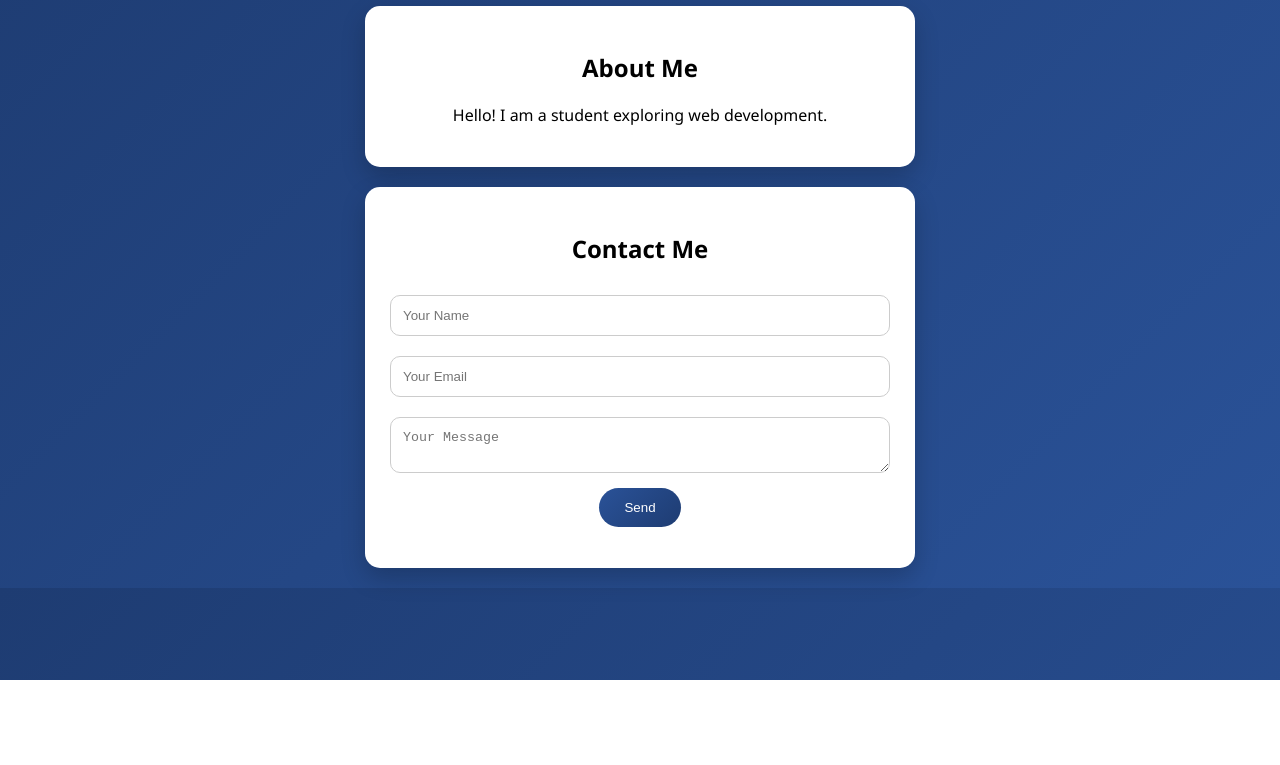
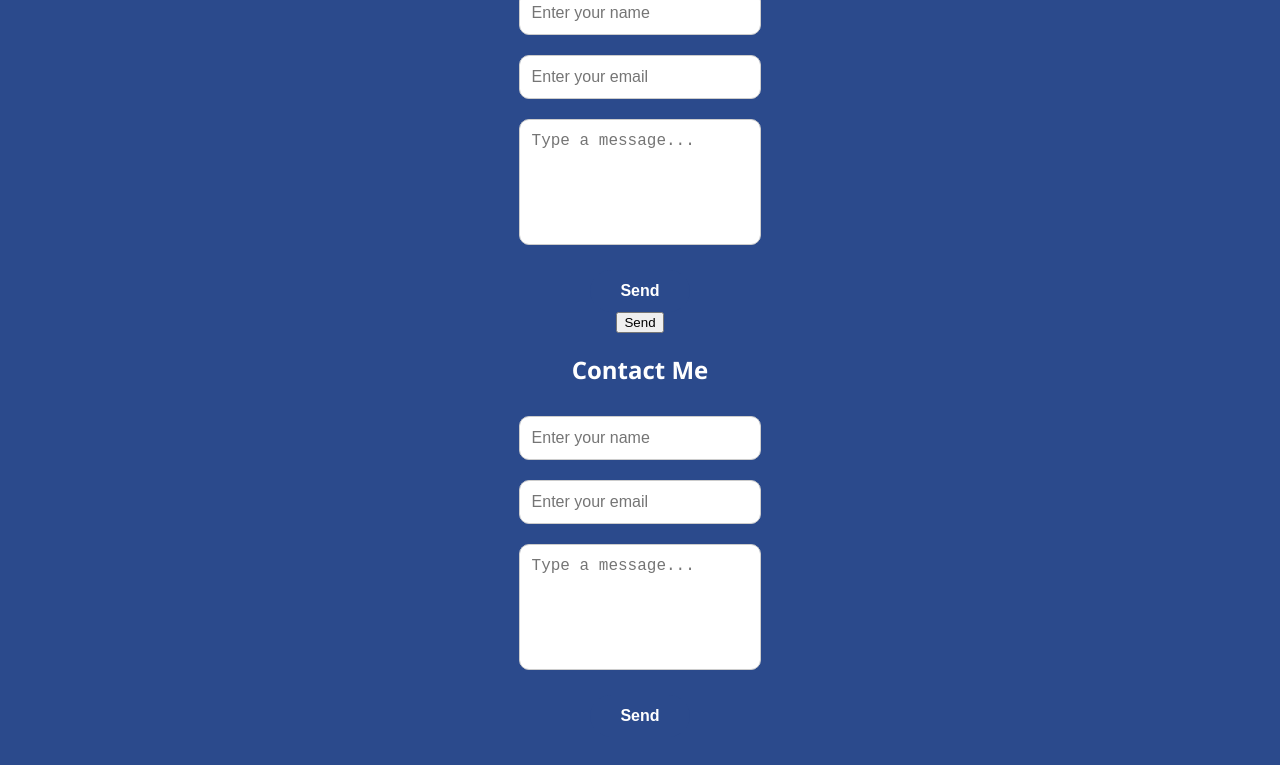
Before and after one commit to 25bcya34-code/Portfolio-Website, a website: page index.html in a window 1280 px wide. Shown: the part 120-885 px from the top of the page. Before the commit the page ends 800 px from the top, so only its background shows below. Drawn offline with Linux system fonts and the light colour scheme.

Commit message:
Full CSS styling for contact form

```diff
--- a/index.html
+++ b/index.html
@@ -6,29 +6,53 @@
 </head>
 <body>
 
-<div class="container">
-    <h1>Welcome to My Portfolio</h1>
+<div class="contact-card">
+    <h2>Contact Me</h2>
 
-    <div class="card">
-        <h2>About Me</h2>
-        <p>Hello! I am a student exploring web development.</p>
-    </div>
+    <form id="contact-form">
+        <input type="text" id="name" placeholder="Enter your name" required>
+        <input type="email" id="email" placeholder="Enter your email" required>
+        <textarea id="message" placeholder="Type a message..." required></textarea>
 
-    <div class="card">
-        <h2>Contact Me</h2>
+        <button type="submit" id="send-btn">Send</button>
+    </form>
 
-        <form id="contactForm">
-            <input type="text" id="name" placeholder="Your Name" required>
-            <input type="email" id="email" placeholder="Your Email" required>
-            <textarea id="message" placeholder="Your Message" required></textarea>
-            <button type="submit">Send</button>
-        </form>
-
-        <p id="responseMsg"></p>
+    <div id="success-message" style="display: none;">
+        <p>✅ Message sent successfully!</p>
     </div>
 </div>
 
-<script src="script.js"></script>
+
+        <form id="contact-form">
+    <button type="submit">Send</button>
+</form>
+
+<div class="contact-card">
+    <h2>Contact Me</h2>
+
+    <form id="contact-form">
+        <input type="text" id="name" placeholder="Enter your name" required>
+        <input type="email" id="email" placeholder="Enter your email" required>
+        <textarea id="message" placeholder="Type a message..." required></textarea>
+
+        <button type="submit" id="send-btn">Send</button>
+    </form>
+
+    <div id="success-message" style="display: none;">
+        <p>✅ Message sent successfully!</p>
+    </div>
+</div>
+<script>
+    const form = document.getElementById('contact-form');
+    const msg = document.getElementById('success-message');
+
+    form.addEventListener('submit', function(e) {
+        e.preventDefault(); // Prevents the page from reloading
+
+        form.style.display = 'none'; // Hides the input boxes
+        msg.style.display = 'block'; // Shows the "Success" message
+    });
+</script>
 
 </body>
 </html>
--- a/style.css
+++ b/style.css
@@ -1,83 +1,89 @@
 body {
-    font-family: 'Segoe UI', sans-serif;
-    margin: 0;
-    background: linear-gradient(135deg, #1e3c72, #2a5298);
+    background-color: #2b4a8c; /* Matches your portfolio blue */
+    font-family: 'Segoe UI', Tahoma, Geneva, Verdana, sans-serif;
+    color: #333;
     display: flex;
-    justify-content: center;
+    flex-direction: column;
+    align-items: center;
+    padding: 20px;
 }
 
-/* Page animation */
-.container {
-    width: 90%;
-    max-width: 600px;
-    margin-top: 40px;
+h1, h2 {
+    color: #fff;
     text-align: center;
-    animation: fadeIn 1s ease-in-out;
 }
 
-@keyframes fadeIn {
-    from {
-        opacity: 0;
-        transform: translateY(20px);
-    }
-    to {
-        opacity: 1;
-        transform: translateY(0);
-    }
+/* --- The White Cards (About Me & Contact) --- */
+.card {
+    background-color: #ffffff;
+    width: 80%;
+    max-width: 600px;
+    margin: 20px 0;
+    padding: 30px;
+    border-radius: 20px;
+    box-shadow: 0 4px 15px rgba(0,0,0,0.2);
+    text-align: center;
 }
 
-h1 {
-    color: white;
+.card h2 {
+    color: #000;
+    margin-bottom: 15px;
 }
 
-/* Card styling */
-.card {
-    background: white;
-    padding: 25px;
-    margin: 20px auto;
-    border-radius: 15px;
-    max-width: 500px;
-    box-shadow: 0 10px 25px rgba(0,0,0,0.2);
-    transition: 0.3s;
+/* --- Form Input Styling --- */
+#contact-form {
+    display: flex;
+    flex-direction: column;
+    align-items: center;
 }
 
-/* Card hover animation */
-.card:hover {
-    transform: translateY(-8px) scale(1.02);
-    box-shadow: 0 20px 40px rgba(0,0,0,0.3);
+#contact-form input,
+#contact-form textarea {
+    width: 90%;
+    padding: 12px;
+    margin: 10px 0;
+    border: 1px solid #ccc;
+    border-radius: 10px; /* Rounded corners like your screenshot */
+    font-size: 16px;
+    outline: none;
+    transition: border-color 0.3s;
 }
 
-/* Input fields */
-input, textarea {
-    width: 100%;
-    padding: 12px;
-    margin: 10px 0;
-    border-radius: 10px;
-    border: 1px solid #ccc;
-    box-sizing: border-box; /* 🔥 fixes overflow */
-    transition: 0.3s;
+/* Highlight the box when you click it */
+#contact-form input:focus,
+#contact-form textarea:focus {
+    border-color: #2b4a8c;
 }
 
-/* Input focus animation */
-input:focus, textarea:focus {
-    border-color: #2a5298;
-    box-shadow: 0 0 10px rgba(42,82,152,0.5);
-    transform: scale(1.02);
+/* Set height for the message box */
+#contact-form textarea {
+    height: 100px;
+    resize: none; /* Prevents users from stretching it weirdly */
 }
 
-/* Button styling */
-button {
-    background: linear-gradient(135deg, #2a5298, #1e3c72);
+/* --- The Send Button --- */
+#send-btn {
+    background-color: #2b4a8c;
     color: white;
+    padding: 12px 30px;
     border: none;
-    padding: 12px 25px;
     border-radius: 25px;
+    font-size: 16px;
+    font-weight: bold;
     cursor: pointer;
-    transition: 0.3s;
+    margin-top: 15px;
+    transition: background-color 0.3s;
 }
 
-/* Button hover animation */
-button:hover {
-    transform: scale(1.1);
-    background: linear-gradient(135deg, #1e3c72, #2a5298);
+#send-btn:hover {
+    background-color: #1a3366;
 }
+
+/* --- The Success Message Styling --- */
+#success-message {
+    display: none; /* Hidden until the button is clicked */
+    color: #28a745;
+    font-size: 18px;
+    font-weight: bold;
+    padding: 20px;
+}
```
